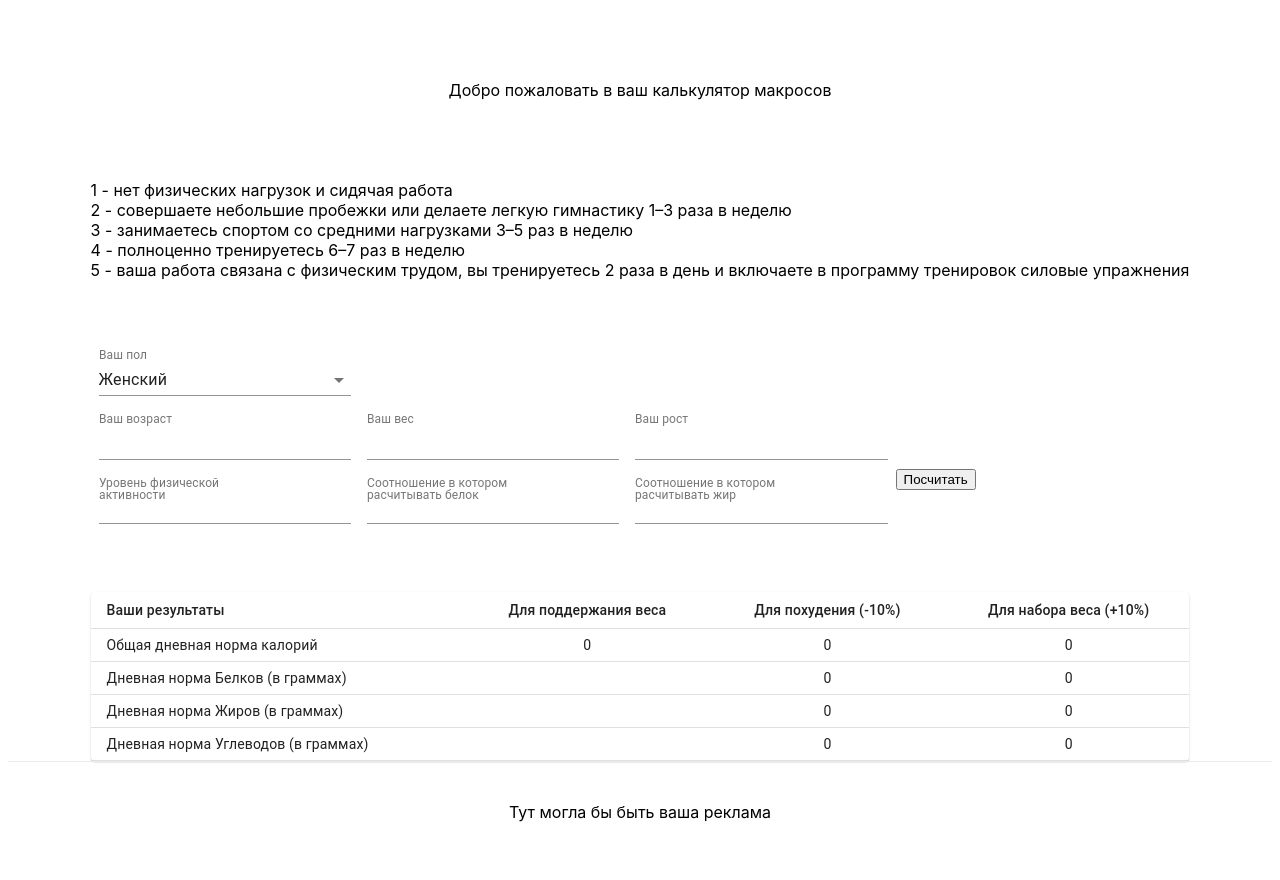
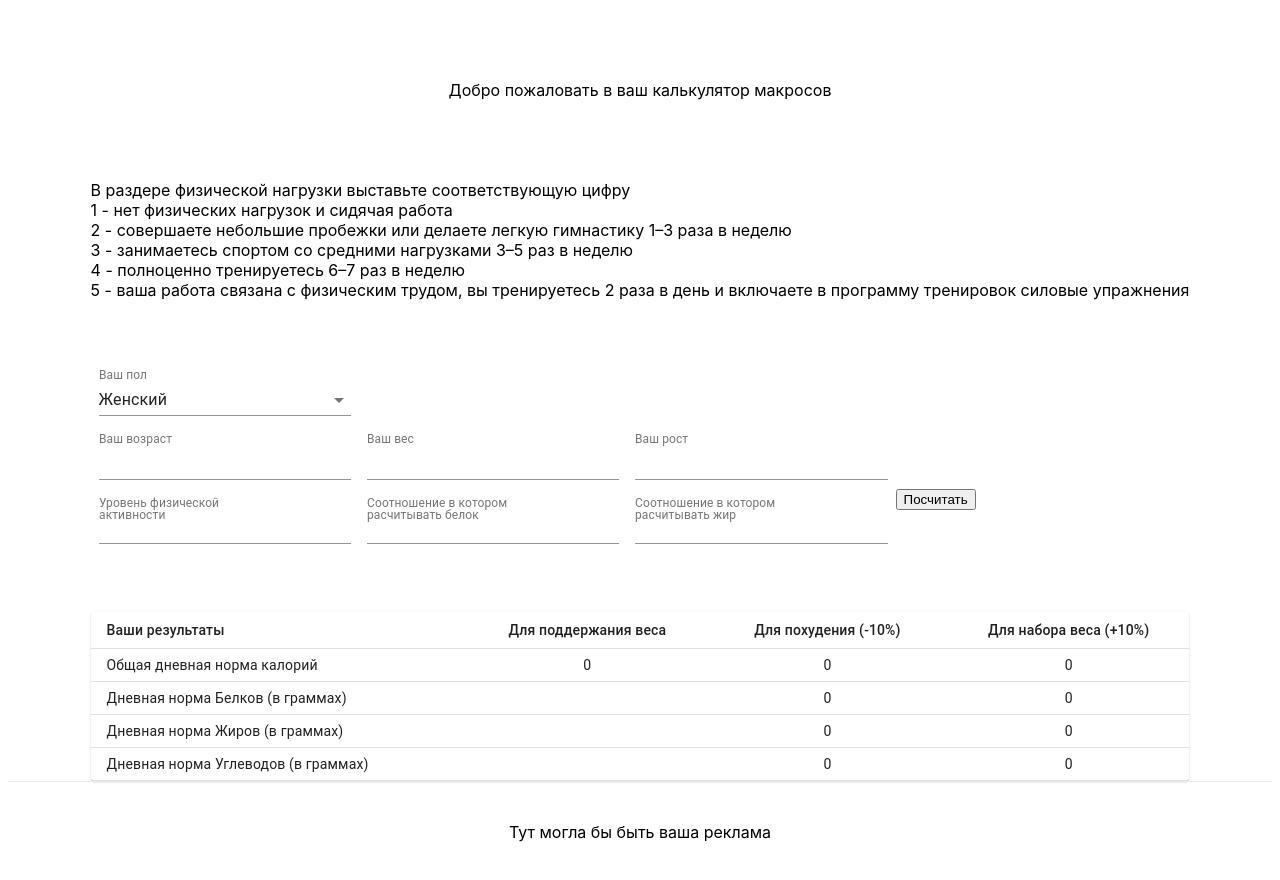
Before and after one commit to Serhazor/macro_calc_en, a Next.js app: page / in a window 1280 px wide. Built offline with nearby package versions, Linux system fonts and the light colour scheme.

Commit message:
adding latest changes

```diff
--- a/pages/components/demo.js
+++ b/pages/components/demo.js
@@ -108,7 +108,7 @@ export default function FormPropsTextFields() {
       noValidate
       autoComplete="off"
       onSubmit={handleCheck}
-    >
+    > <div>В раздере физической нагрузки выставьте соответствующую цифру</div>
       <div>1 - нет физических нагрузок и сидячая работа</div>
       <div>
         2 - совершаете небольшие пробежки или делаете легкую гимнастику 1–3 раза
```
